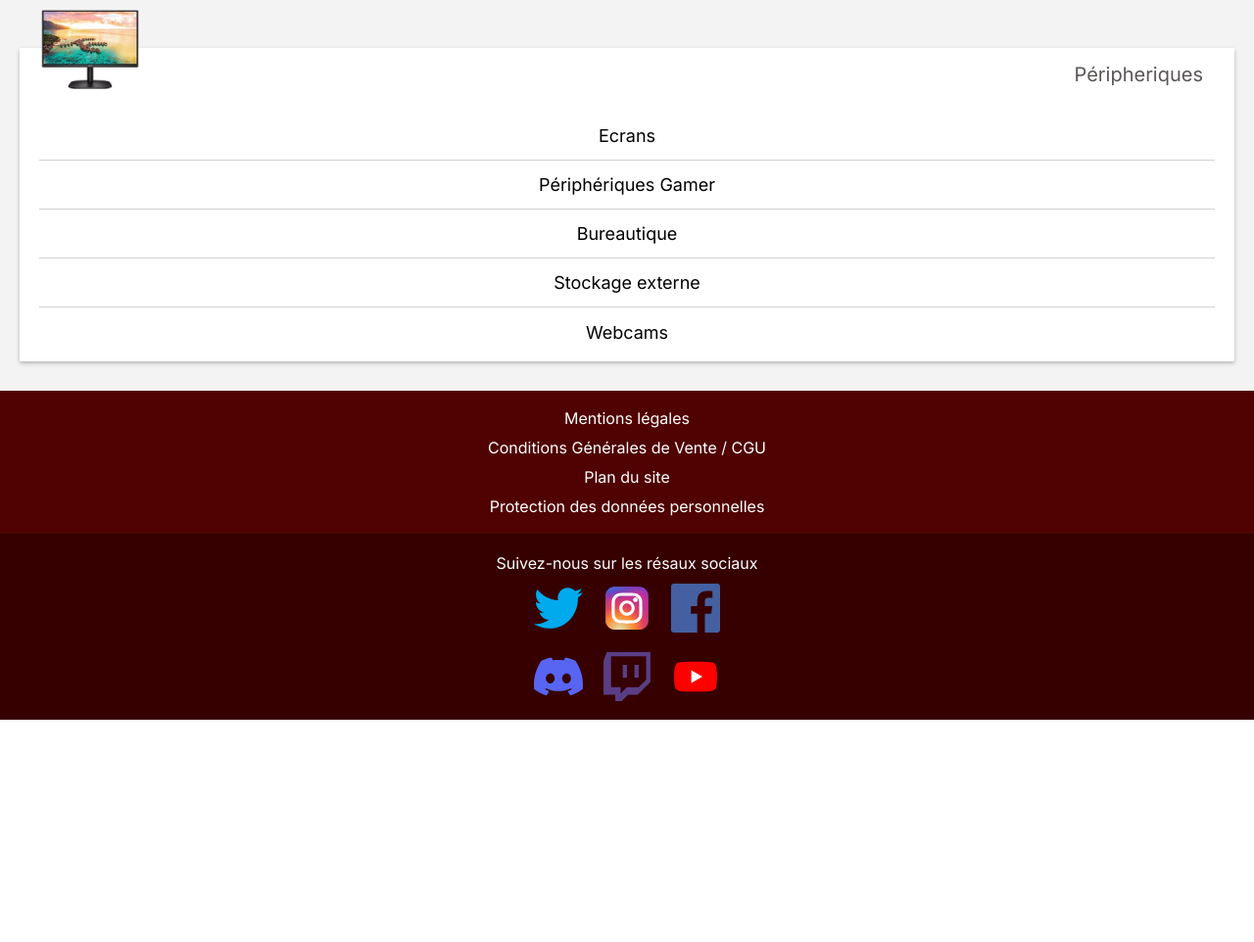
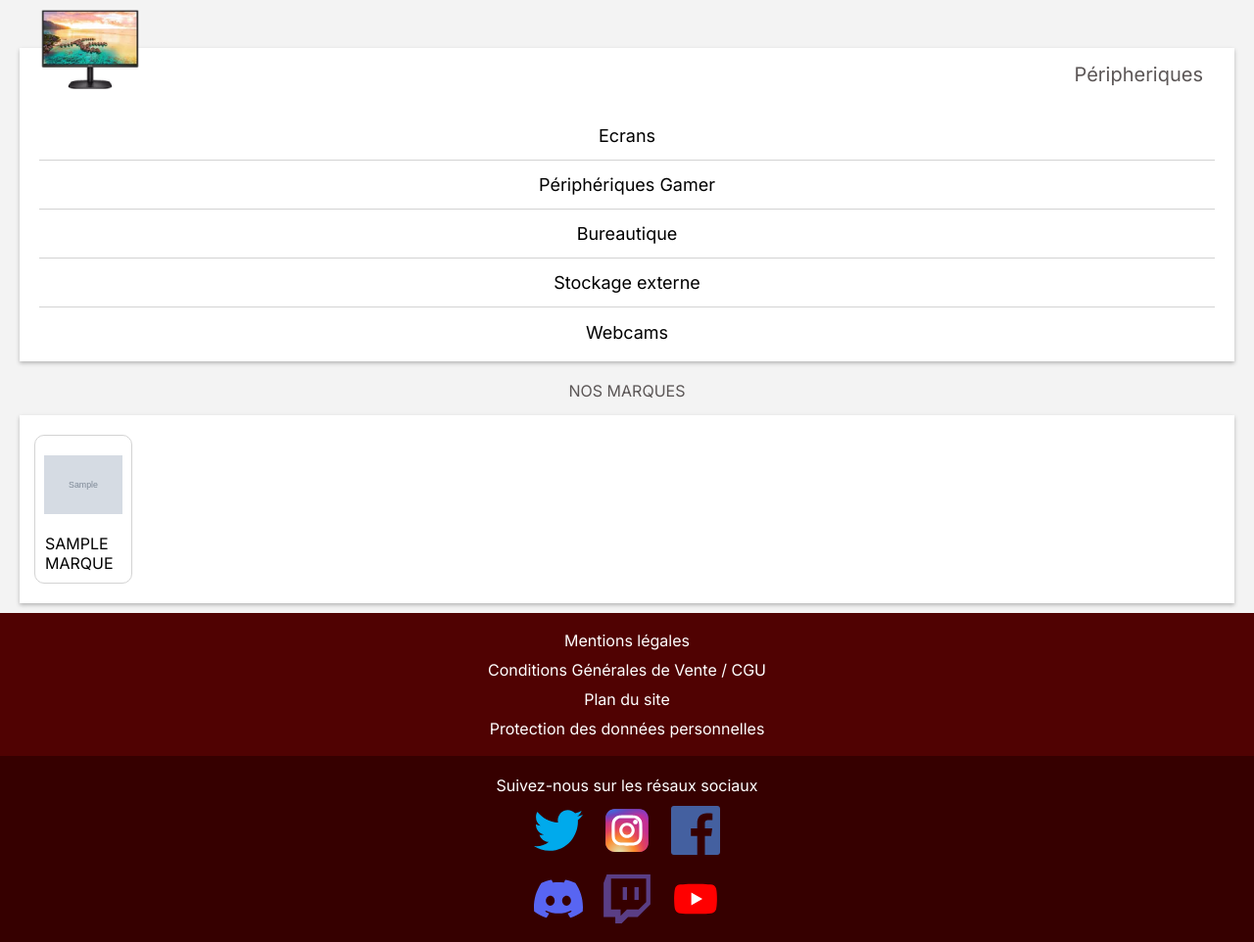
Before and after one commit to Xaphan67/TechTreckMarket, a Symfony app: template templates/accueil/index.html.twig in a window 1280 px wide. Shown: the part 1286-2248 px from the top of the page at 98% size. Before the commit the page ends 2021 px from the top, so only its background shows below. Run offline with Twig, Linux system fonts and the light colour scheme; the template is opened without the code that fills it: most values are stand-ins (such as "Sample title", 1, 10 or a date in 2020); grey boxes marked "Sample" are stand-in pictures; some libraries are stand-ins or nearby versions.

Commit message:
Add Trademarks on homepage

```diff
--- a/public/css/style.css
+++ b/public/css/style.css
@@ -434,6 +434,39 @@ label {
     gap: 11px;
 }
 
+/* Marques */
+
+.marques {
+    display: flex;
+    flex-wrap: wrap;
+    gap: 10px;
+    padding: 20px 15px;
+}
+
+.marque {
+    display: flex;
+    flex-direction: column;
+    align-items: center;
+    text-transform: uppercase;
+    gap: 10px;
+    border: 1px solid var(--border);
+    border-radius: 10px;
+    padding: 10px;
+    width: 100px;
+}
+
+.marque-image {
+    display: flex;
+    align-items: center;
+    width: 80px;
+    height: 80px;
+}
+
+.marque-image img {
+    max-width: 80px;
+    max-height: 80px;
+}
+
 /* Produits */
 
 .produit {
--- a/src/Entity/Marque.php
+++ b/src/Entity/Marque.php
@@ -87,4 +87,9 @@ class Marque
 
         return $this;
     }
+
+    public function __toString()
+    {
+        return $this->getNom();
+    }
 }
--- a/templates/accueil/index.html.twig
+++ b/templates/accueil/index.html.twig
@@ -83,4 +83,19 @@
         </div>
     </div>
 
+    {# Marques #}
+    <div class="categories">
+        <h2>Nos Marques</h2>
+        <div class="conteneur marques">
+            {% for marque in marques %}
+                <div class="marque">
+                    <div class="marque-image">
+                        <img src="{{ asset('img/marques/' ~ marque.logo) }}" alt="{{ marque }}">
+                    </div>
+                    {{ marque }}
+                </div>
+            {% endfor %}
+        </div>
+    </div>
+
 {% endblock %}
```
Also changed, not shown: src/Controller/AccueilController.php (+13 -2 lines), public/img/marques/asus.png (added), public/img/marques/gigabyte.png (added).
